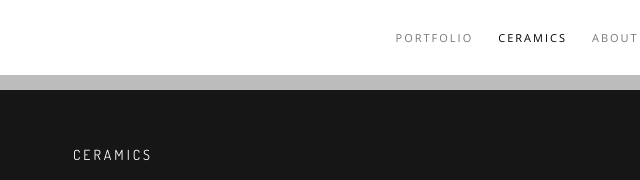
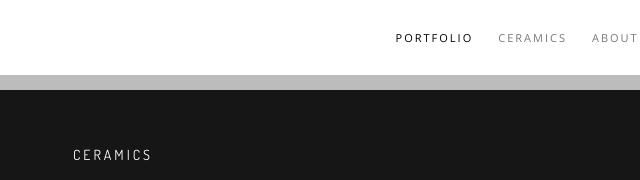
Before and after one commit to zkura/elizamarc.github.io, a plain HTML site: page ceramics.html in a window 1280 px wide. Shown: the top 180 px of the page, 527-1167 px from the left. Drawn offline with nearby package versions, Linux system fonts and the light colour scheme.

Commit message:
Update ceramics.html

```diff
--- a/ceramics.html
+++ b/ceramics.html
@@ -52,14 +52,20 @@
                         <i class="fa fa-bars"></i>
                     </div>
 
-
                    <!-- Main Menu -->
                    <div class="inner-nav desktop-nav">
                     <ul class="clearlist">
-        <li><a href="index.html">Portfolio</a></li>
-        <li><a class="active" href="ceramics.html">Ceramics</a></li>
+                        <li><a class="active" href="index.html">Portfolio</a></li>
+                        <li><a href="ceramics.html">Ceramics</a></li>
                         <li><a href="about.html">About</a></li>
                         <li><a href="contact.html">Contact</a></li>
+
+
+
+                        </ul>
+                    </div>
+                    <!-- End Main Menu -->
+
 
                 </div>
             </nav>
```
Lines whose indentation alone changed are shown as unchanged.
